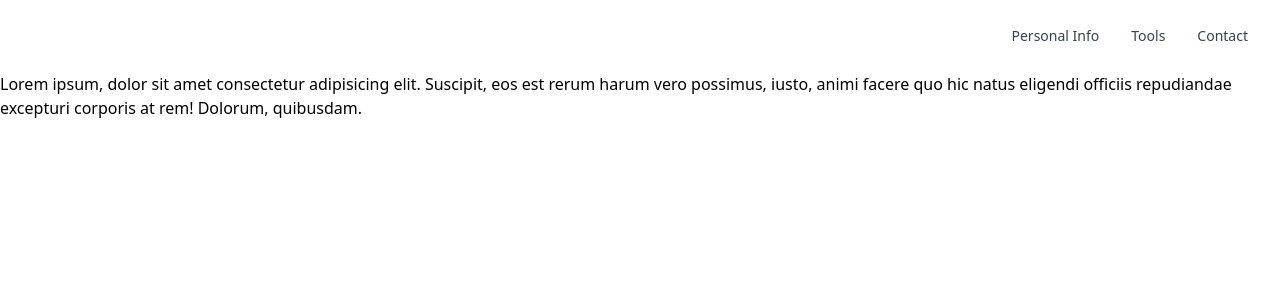
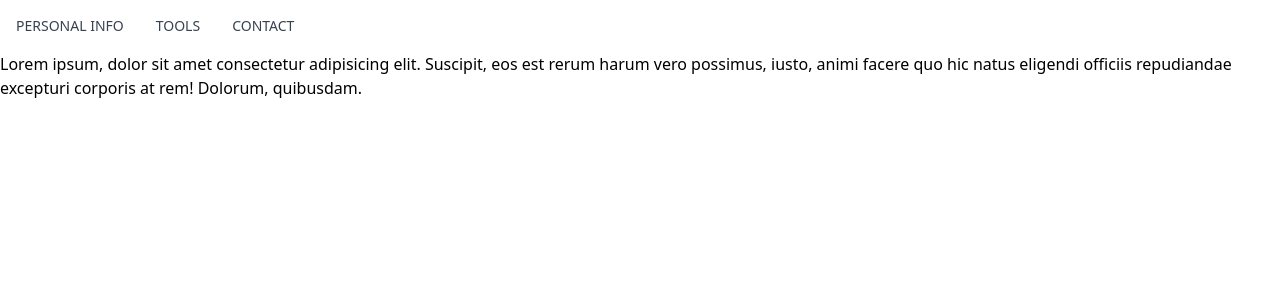
Before and after one commit to NGCHUNHOU/ngchunhou.github.io, a Next.js app: page / in a window 1280 px wide. Shown: the top 300 px of the page. Built offline with nearby package versions, Linux system fonts and the light colour scheme.

Commit message:
header style rough style

```diff
--- a/src/pages/components/Header.tsx
+++ b/src/pages/components/Header.tsx
@@ -1,9 +1,9 @@
-const listItems = [{name: "Personal Info", isCurrentItem: true}, {name: "Tools", isCurrentItem: false}, {name: "Contact", isCurrentItem: false}]
+export const listItems = [{name: "PERSONAL INFO", isCurrentItem: true}, {name: "TOOLS", isCurrentItem: false}, {name: "CONTACT", isCurrentItem: false}]
 function Header() {
   return (
     <>
-      <nav className="bg-white border-gray-200 px-2 sm:px-4 py-2.5 dark:bg-gray-900">
-        <div className="container flex flex-wrap items-center justify-end mx-auto">
+      <nav className="bg-white border-gray-200 dark:bg-gray-900">
+        <div className="container flex flex-wrap items-center justify-start mx-auto">
           <button
             data-collapse-toggle="navbar-default"
             type="button"
@@ -18,15 +18,15 @@ function Header() {
               viewBox="0 0 20 20"
               xmlns="http://www.w3.org/2000/svg">
               <path
-                fill-rule="evenodd"
+                fillRule="evenodd"
                 d="M3 5a1 1 0 011-1h12a1 1 0 110 2H4a1 1 0 01-1-1zM3 10a1 1 0 011-1h12a1 1 0 110 2H4a1 1 0 01-1-1zM3 15a1 1 0 011-1h12a1 1 0 110 2H4a1 1 0 01-1-1z"
-                clip-rule="evenodd"></path>
+                clipRule="evenodd"></path>
             </svg>
           </button>
           <div className="hidden w-full md:block md:w-auto" id="navbar-default">
             <ul className="flex flex-col p-4 mt-4 border border-gray-100 rounded-lg bg-gray-50 md:flex-row md:space-x-8 md:mt-0 md:text-sm md:font-medium md:border-0 md:bg-white dark:bg-gray-800 md:dark:bg-gray-900 dark:border-gray-700">
                 {listItems.map(item =>
-                    <li key={item.toString()}><a href="#" className="block py-2 pl-3 pr-4 text-gray-700 rounded hover:bg-gray-100 md:hover:bg-transparent md:border-0 md:hover:text-blue-700 md:p-0 dark:text-gray-400 md:dark:hover:text-white dark:hover:bg-gray-700 dark:hover:text-white md:dark:hover:bg-transparent">{item.name}</a></li>
+                    <li key={item.name}><a href="#" className="block py-2 pl-3 pr-4 text-gray-700 rounded hover:bg-gray-100 md:hover:bg-transparent md:border-0 md:hover:text-blue-700 md:p-0 dark:text-gray-400 md:dark:hover:text-white dark:hover:bg-gray-700 dark:hover:text-white md:dark:hover:bg-transparent">{item.name}</a></li>
                 )}
 
             </ul>
```
